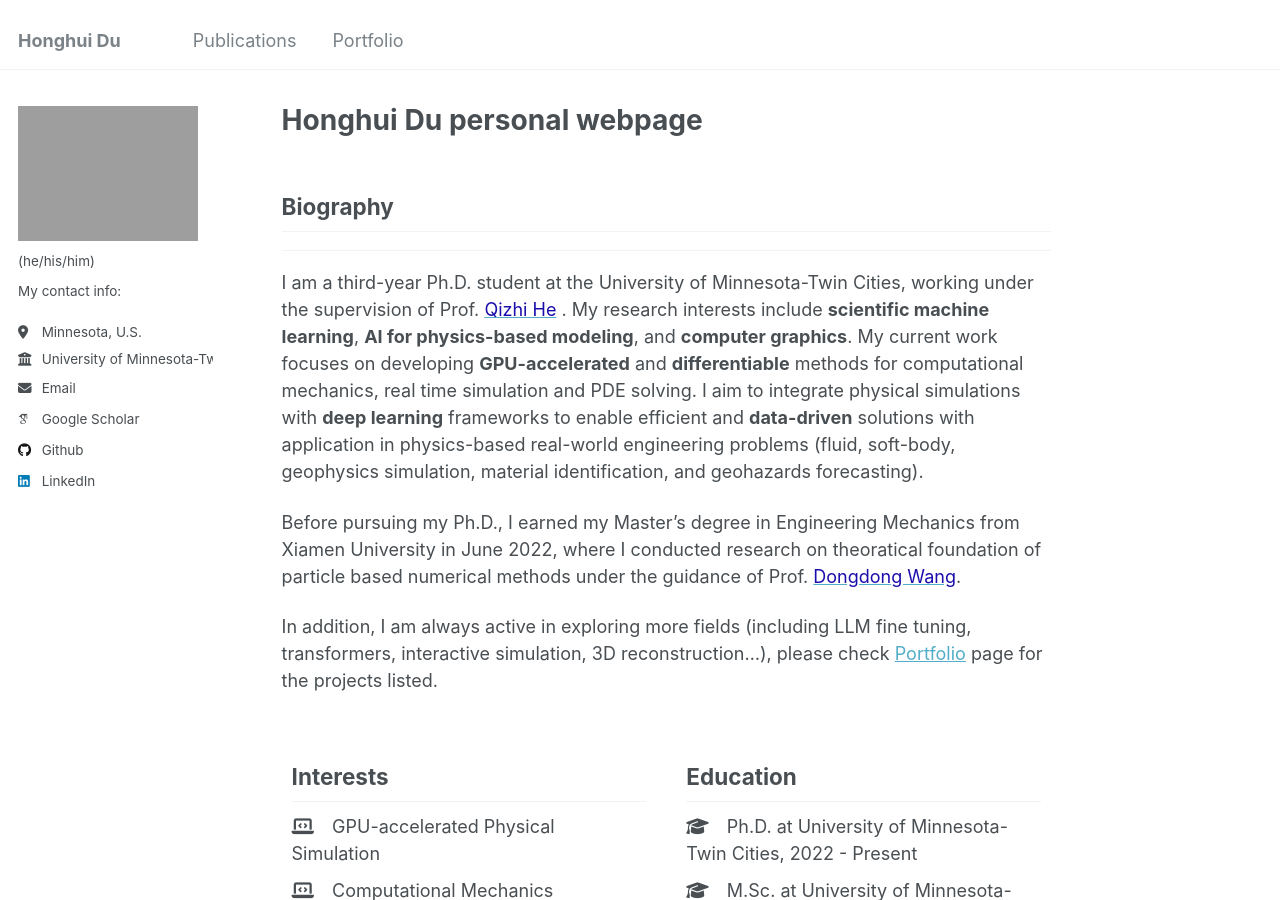
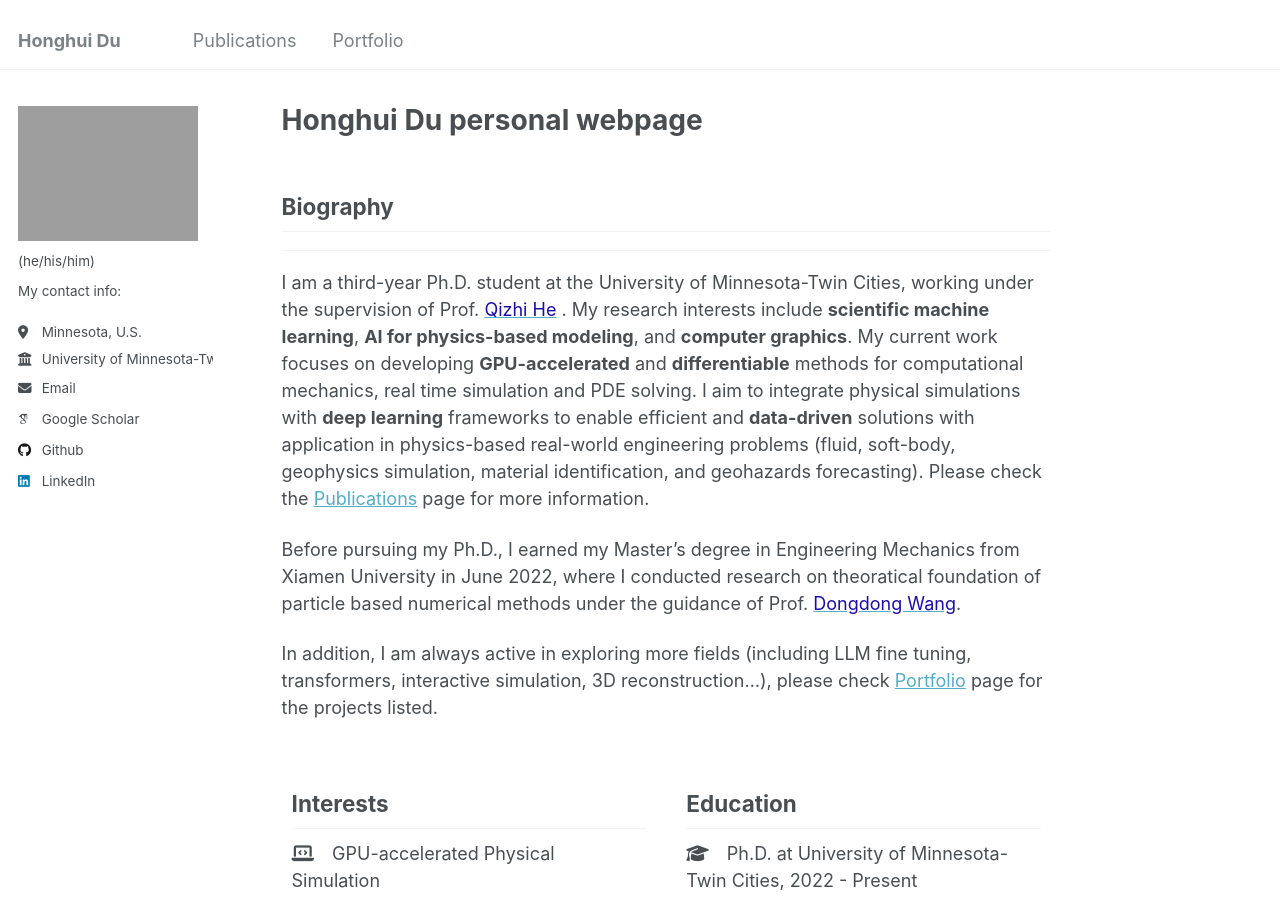
Before and after one commit to Honghui-Du/Honghui-Du.github.io, a Jekyll site: the page built from _pages/about.md, in a window 1280 px wide and 900 px high. Built offline with Jekyll 4.4.1, drawn with Linux system fonts in a browser that asks for light colours; some web fonts are replaced.

Commit message:
Update about.md

```diff
--- a/_pages/about.md
+++ b/_pages/about.md
@@ -11,7 +11,7 @@ redirect_from:
 ## Biography
 ------
 I am a third-year Ph.D. student at the University of Minnesota-Twin Cities, working under the supervision of Prof. [<span style="color:#1A0DAB;">Qizhi He</span>](https://scholar.google.com/citations?user=lZ4PEUAAAAAJ&hl=en)
-. My research interests include **scientific machine learning**, **AI for physics-based modeling**, and **computer graphics**. My current work focuses on developing **GPU-accelerated** and **differentiable** methods for computational mechanics, real time simulation and PDE solving. I aim to integrate physical simulations with **deep learning** frameworks to enable efficient and **data-driven** solutions with application in physics-based real-world engineering problems (fluid, soft-body, geophysics simulation, material identification, and geohazards forecasting).
+. My research interests include **scientific machine learning**, **AI for physics-based modeling**, and **computer graphics**. My current work focuses on developing **GPU-accelerated** and **differentiable** methods for computational mechanics, real time simulation and PDE solving. I aim to integrate physical simulations with **deep learning** frameworks to enable efficient and **data-driven** solutions with application in physics-based real-world engineering problems (fluid, soft-body, geophysics simulation, material identification, and geohazards forecasting). Please check the  <a href="/publications/">Publications</a> page for more information.
 
 Before pursuing my Ph.D., I earned my Master's degree in Engineering Mechanics from Xiamen University in June 2022, where I conducted research on theoratical foundation of particle based numerical methods under the guidance of Prof. [<span style="color:#1A0DAB;">Dongdong Wang</span>](https://www.researchgate.net/profile/Dongdong-Wang-15).
 
```
